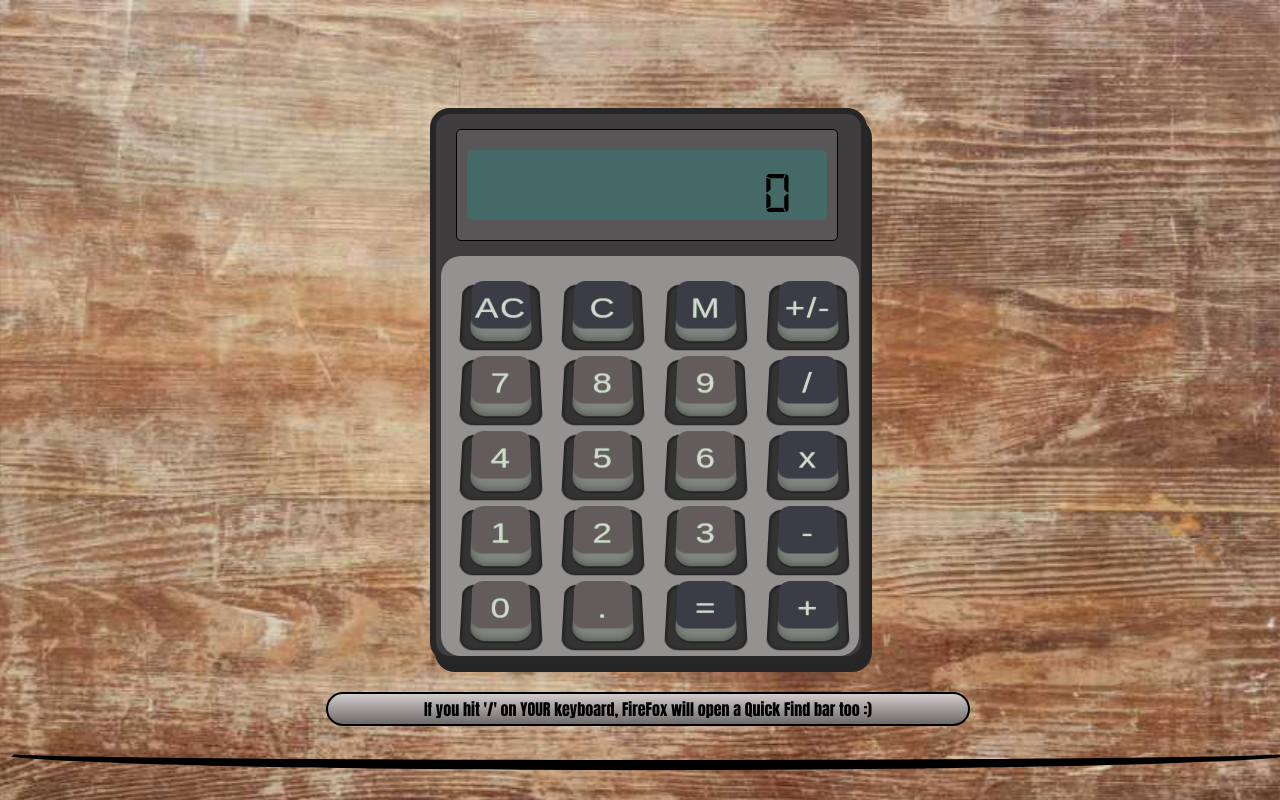
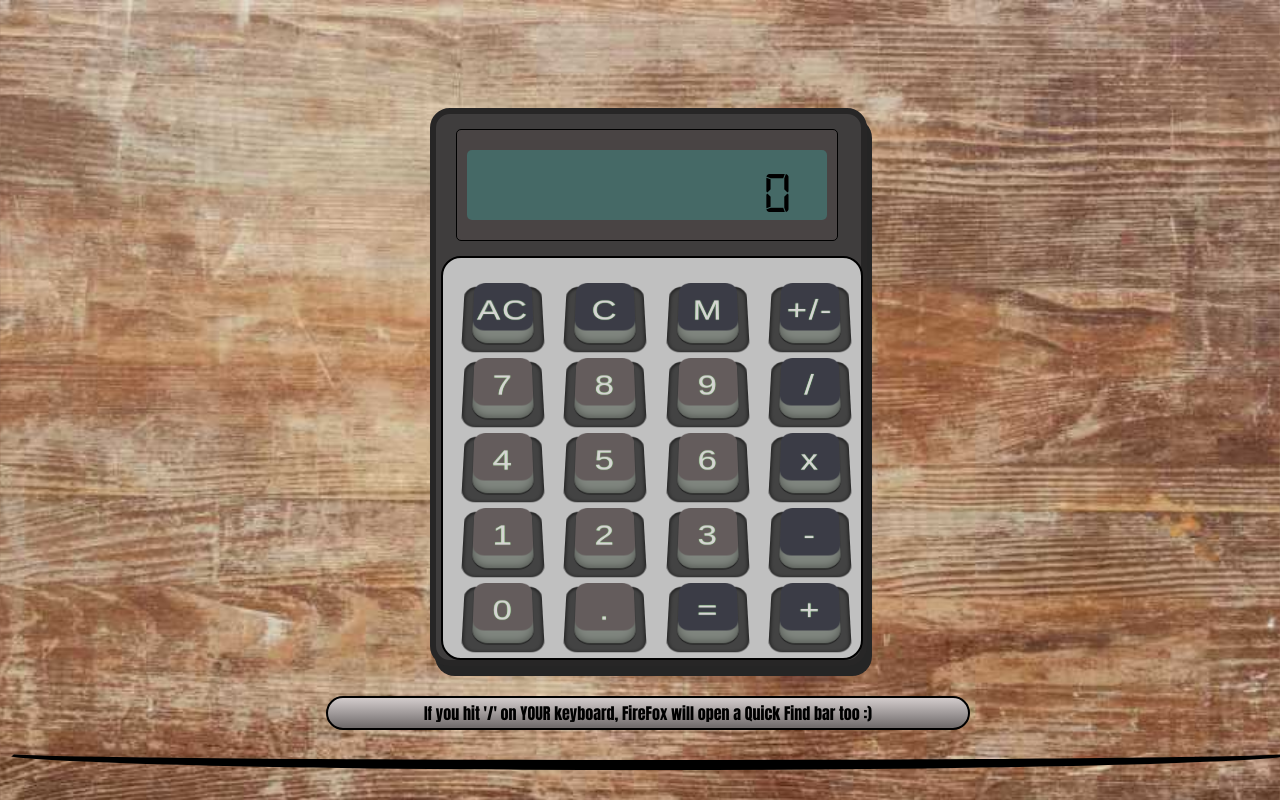
Before and after one commit to Mike-Monta/calculator-pro, a plain HTML site: page index.html in a window 1280 px wide. Drawn offline with Linux system fonts and the light colour scheme.

Commit message:
Some colors update

```diff
--- a/style.css
+++ b/style.css
@@ -104,9 +104,10 @@ body {
     grid-auto-flow: column;
     grid-auto-columns: 1fr;
     border-radius: 20px;
-    background-color: rgb(148, 145, 145);
+    background-color: silver;
     margin-left: 20px auto;
     padding-right: 8px;
+	border: 2px solid black;
 
 }
 #screen{
@@ -124,7 +125,7 @@ body {
 #screenBorder{
     width: 380px;
     border: 1px solid black;
-	background-color: rgb(88, 86, 86);
+	background-color: rgb(73, 68, 68);
     border-radius: 5px;
     margin: 15px;
     display:flex;
```
